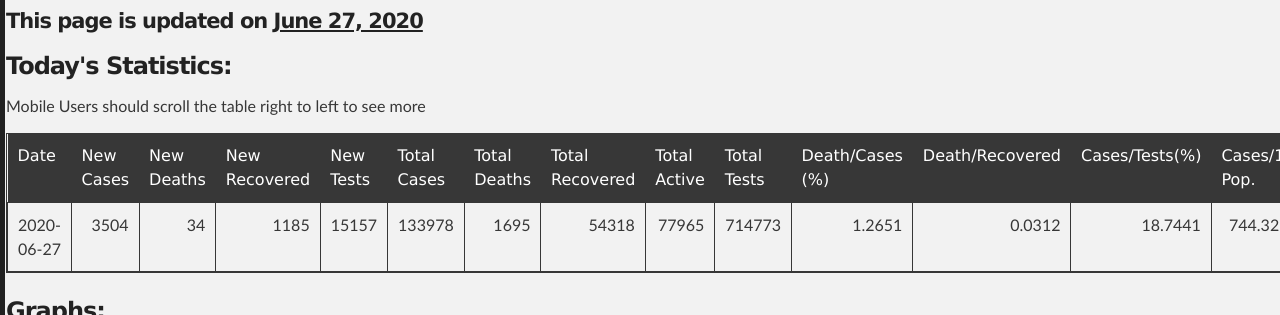
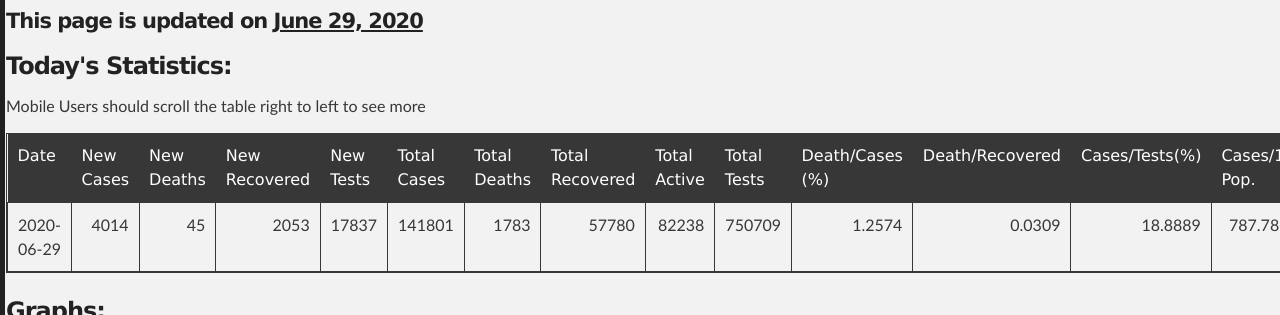
Before and after one commit to promitbasak/covid19bd, a Jekyll site: the page index.html, which Jekyll copies as it is, in a window 1280 px wide and 900 px high, cut to the strip 322-637 px from the top of the window. Built offline with Jekyll 4.4.1, drawn with Linux system fonts in a browser that asks for light colours; some of the changed text lies outside the part shown.

Commit message:
Update index.html

```diff
--- a/index.html
+++ b/index.html
@@ -45,7 +45,7 @@
         <h2 id="covid-19-in-bangladesh">Covid-19 in Bangladesh</h2>
 
 
-    <h4 id="this-page-is-updated-on-june-27-2020">This page is updated on <strong><u>June 27, 2020</u></strong></h4>
+    <h4 id="this-page-is-updated-on-june-29-2020">This page is updated on <strong><u>June 29, 2020</u></strong></h4>
     <h3> Today's Statistics:</h3>
         <p> Mobile Users should scroll the table right to left to see more</p>
     <table class="table table-bordered table-hover table-condensed">
@@ -66,21 +66,21 @@
 <th title="Field #15">Deaths/1M Pop.</th>
 </tr></thead>
 <tbody><tr>
-<td>2020-06-27</td>
-<td align="right">3504</td>
-<td align="right">34</td>
-<td align="right">1185</td>
-<td align="right">15157</td>
-<td align="right">133978</td>
-<td align="right">1695</td>
-<td align="right">54318</td>
-<td align="right">77965</td>
-<td align="right">714773</td>
-<td align="right">1.2651</td>
-<td align="right">0.0312</td>
-<td align="right">18.7441</td>
-<td align="right">744.3222</td>
-<td align="right">9.4167</td>
+<td>2020-06-29</td>
+<td align="right">4014</td>
+<td align="right">45</td>
+<td align="right">2053</td>
+<td align="right">17837</td>
+<td align="right">141801</td>
+<td align="right">1783</td>
+<td align="right">57780</td>
+<td align="right">82238</td>
+<td align="right">750709</td>
+<td align="right">1.2574</td>
+<td align="right">0.0309</td>
+<td align="right">18.8889</td>
+<td align="right">787.7833</td>
+<td align="right">9.9056</td>
 </tr>
 </tbody>
 </table>
@@ -88,15 +88,15 @@
         <h3>Graphs:</h3>
         <div class="photo-album">
       <div>
-        <img src="https://raw.githubusercontent.com/promitbasak/Covid-19_bd_extended/master/assests/2020-06-27/Figure_1.png">
+        <img src="https://raw.githubusercontent.com/promitbasak/Covid-19_bd_extended/master/assests/2020-06-29/Figure_1.png">
         <h5>Overall Condition</h5>
       </div>
       <div>
-        <img src="https://raw.githubusercontent.com/promitbasak/Covid-19_bd_extended/master/assests/2020-06-27/Figure_2.png">
+        <img src="https://raw.githubusercontent.com/promitbasak/Covid-19_bd_extended/master/assests/2020-06-29/Figure_2.png">
         <h5>Total Cases</h5>
       </div>
       <div>
-        <img src="https://raw.githubusercontent.com/promitbasak/Covid-19_bd_extended/master/assests/2020-06-27/Figure_8.png">
+        <img src="https://raw.githubusercontent.com/promitbasak/Covid-19_bd_extended/master/assests/2020-06-29/Figure_8.png">
         <h5>Total Deaths</h5>
       </div>
       <div>
@@ -104,11 +104,11 @@
         <h5>District-wise Corona Map</h5>
       </div>
       <div>
-        <img src="https://raw.githubusercontent.com/promitbasak/Covid-19_bd_extended/master/assests/2020-06-27/Figure_20.png">
+        <img src="https://raw.githubusercontent.com/promitbasak/Covid-19_bd_extended/master/assests/2020-06-29/Figure_20.png">
         <h5>BD vs USA: Cases</h5>
       </div>
       <div>
-        <img src="https://raw.githubusercontent.com/promitbasak/Covid-19_bd_extended/master/assests/2020-06-27/Figure_21.png">
+        <img src="https://raw.githubusercontent.com/promitbasak/Covid-19_bd_extended/master/assests/2020-06-29/Figure_21.png">
         <h5>BD vs USA: Deaths</h5>
       </div>
     </div>
@@ -2434,6 +2434,41 @@
 <td align="right">744.3222</td>
 <td align="right">9.4167</td>
 </tr>
+<tr>
+<td>2020-06-28</td>
+<td align="right">3809</td>
+<td align="right">43</td>
+<td align="right">1409</td>
+<td align="right">18099</td>
+<td align="right">137787</td>
+<td align="right">1738</td>
+<td align="right">55727</td>
+<td align="right">80322</td>
+<td align="right">732872</td>
+<td align="right">1.2614</td>
+<td align="right">0.0312</td>
+<td align="right">18.8010</td>
+<td align="right">765.4833</td>
+<td align="right">9.6556</td>
+</tr>
+<tr>
+<tr>
+<td>2020-06-29</td>
+<td align="right">4014</td>
+<td align="right">45</td>
+<td align="right">2053</td>
+<td align="right">17837</td>
+<td align="right">141801</td>
+<td align="right">1783</td>
+<td align="right">57780</td>
+<td align="right">82238</td>
+<td align="right">750709</td>
+<td align="right">1.2574</td>
+<td align="right">0.0309</td>
+<td align="right">18.8889</td>
+<td align="right">787.7833</td>
+<td align="right">9.9056</td>
+</tr>
 </tbody></table>
         <p></p>
         <p> Data Sources: Self created dataset which can be found at <a href="https://github.com/promitbasak/Covid-19_bd_extended">this repository</a>. This dataset uses govt issued press releases from <a href="https://corona.gov.bd/press-release">Here</a>, <a href="https://iedcr.gov.bd/">Here</a> and <a href="https://iedcr.gov.bd/website/index.php/component/content/article/11-others/227-pressrelease">Here</a>.</p>
```
